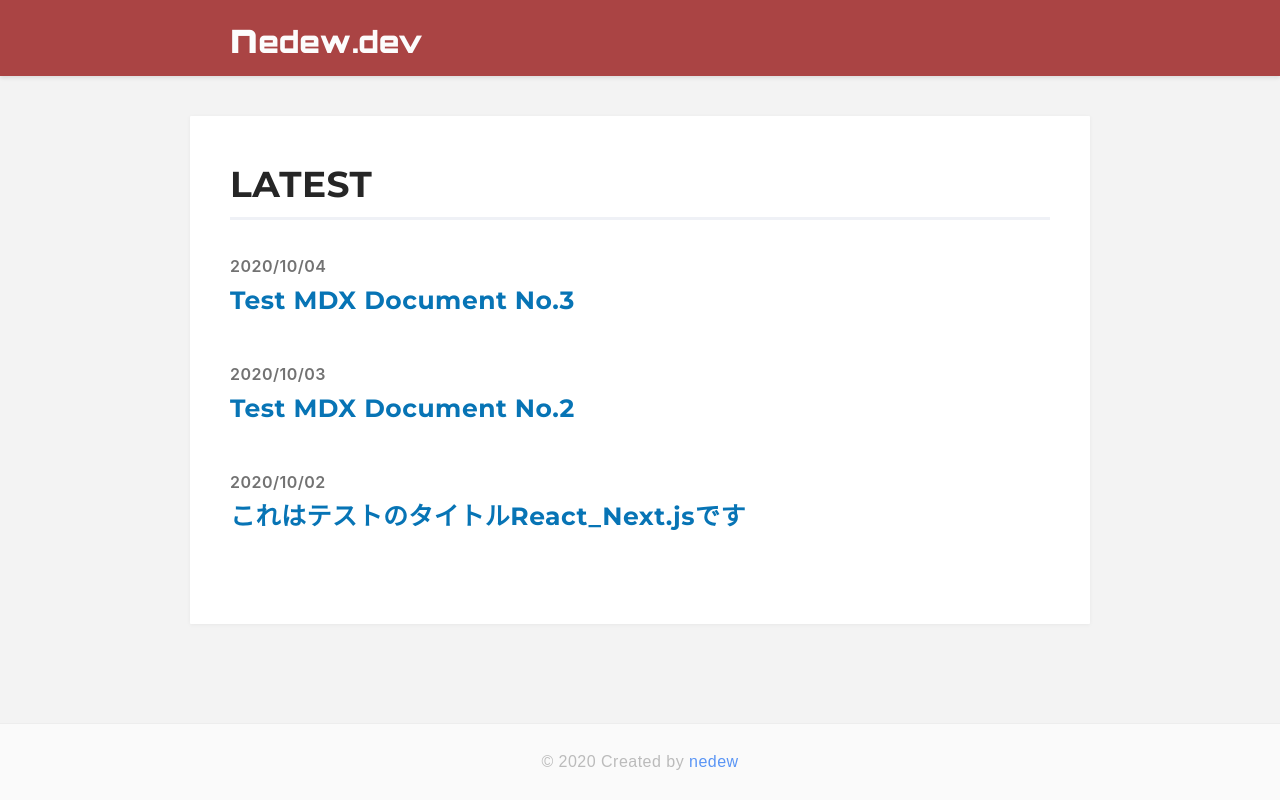
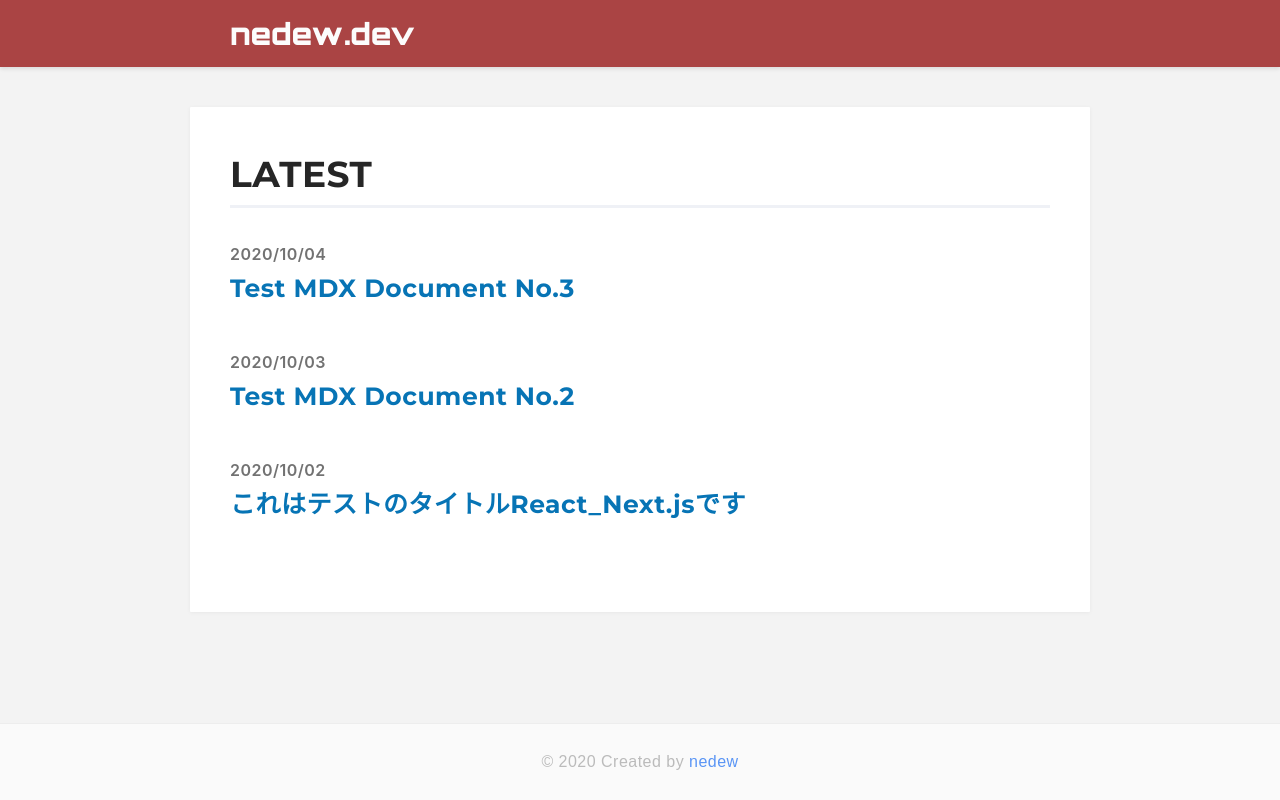
Before and after one commit to nedew/blog, a Next.js app: page / in a window 1280 px wide. Built offline with nearby package versions, Linux system fonts and the light colour scheme.

Commit message:
headerのスタイルの微修正

```diff
--- a/components/styles/article.module.scss
+++ b/components/styles/article.module.scss
@@ -24,6 +24,7 @@
   color: #262626;
 
   > p > code {
+    font-family: Consolas, Monaco, "Andale Mono", "Ubuntu Mono", monospace;
     background-color: #f4f4f4;
     color: #4c4c4c;
     padding: 0.2rem 0.5rem;
--- a/components/styles/header.module.scss
+++ b/components/styles/header.module.scss
@@ -6,7 +6,7 @@
   width: 100%;
   background-color: #fcfcfc;
   background-color: #AA4444;
-  padding: 0.5rem 0;
+  padding: 0.7rem 0;
   box-shadow: 0 2.2px 4px 0 rgba(0,0,0,0.1);
 }
 
@@ -45,5 +45,5 @@
 .siteTitle:first-letter {
   color: #f45842;
   color: #fcfcfc;
-  font-size: 40px;
+  font-size: 30px;
 }
--- a/styles/global.scss
+++ b/styles/global.scss
@@ -31,5 +31,5 @@ body {
 h1, h2, h3, h4, h5 {
   font-family: 'Montserrat', sans-serif;
   font-weight: bold;
-  line-height: 1.6;
+  line-height: 1.5;
 }
```
Also changed, not shown: 1 other file (tests, documents, lock files or other folders).
